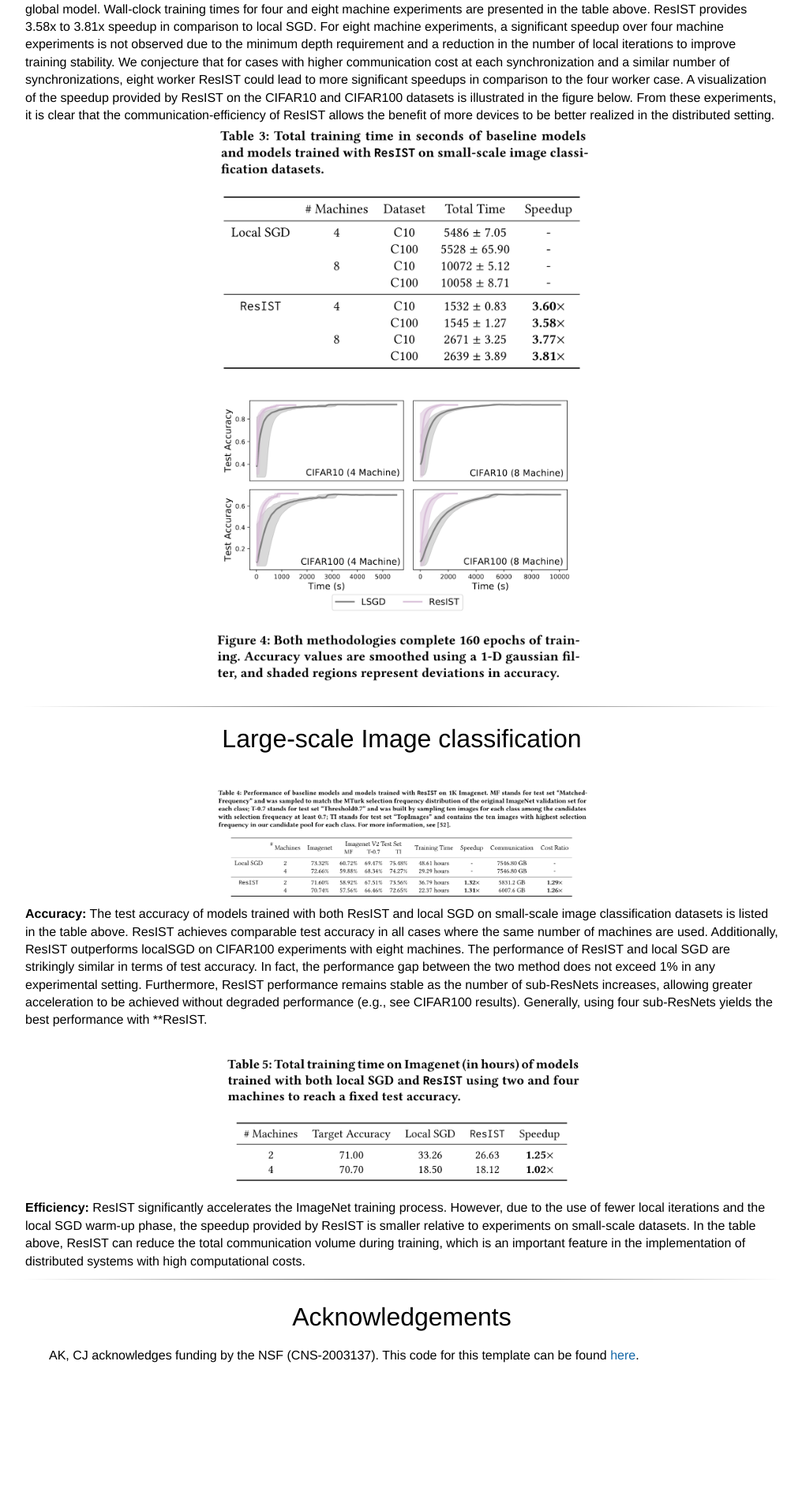
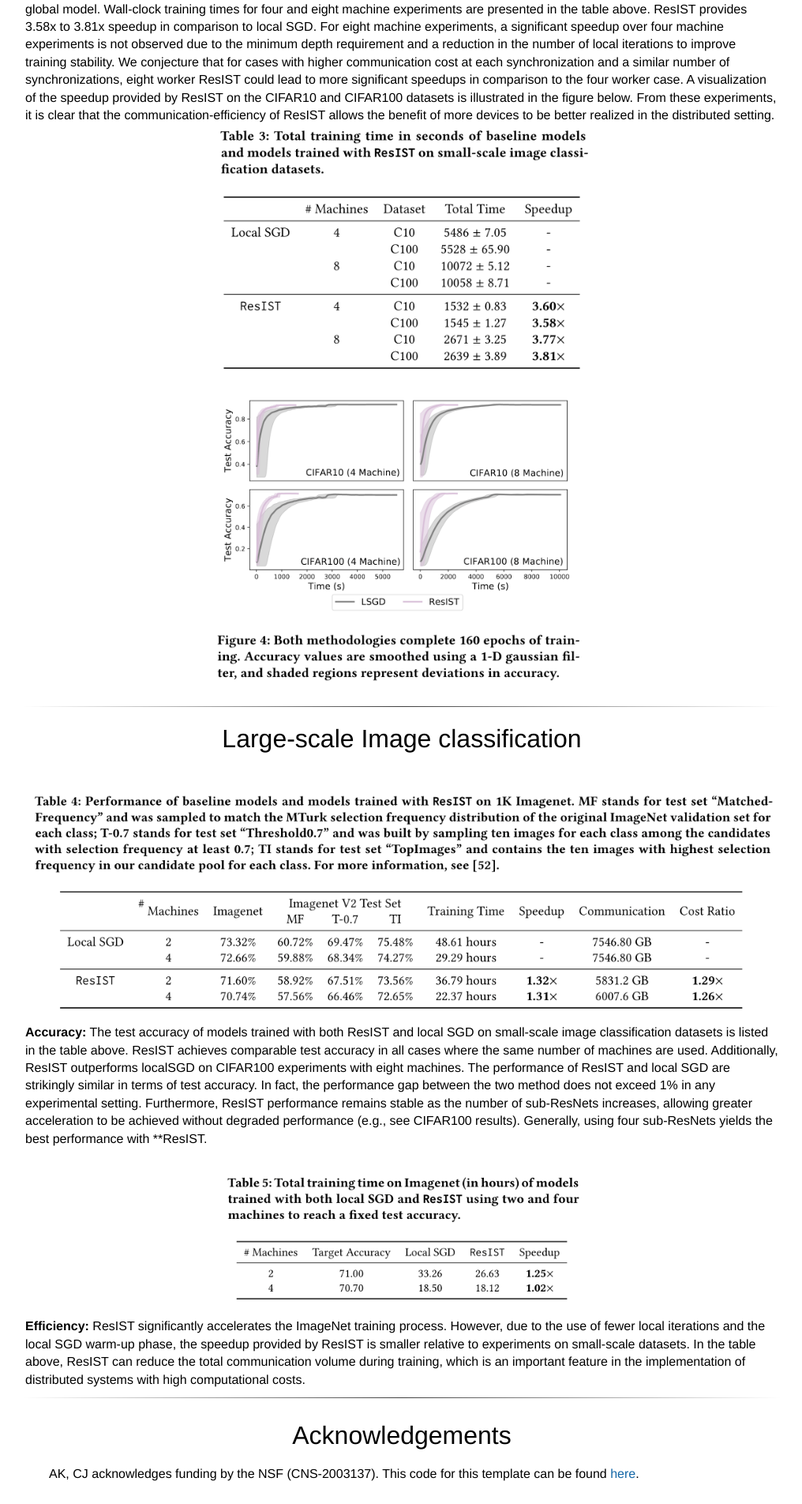
Before and after one commit to akyrillidis/ist, a Jekyll site: the page ResIST.html, which Jekyll copies as it is, in a window 1280 px wide. Shown: the part 2080-3984 px from the top of the page at 79% size, without its empty margins (131-1147 px from the left). Built offline with Jekyll 4.4.1, drawn with Linux system fonts in a browser that asks for light colours; some web fonts are replaced; before the commit the page ends 3834 px from its top, so only the background shows below that.

Commit message:
Update ResIST.html

```diff
--- a/ResIST.html
+++ b/ResIST.html
@@ -333,7 +333,7 @@
 	<br>
 	<td align=center width=960px>
 		<center>
-			<td><img class="round" style="width:480px" src="./assets/img/table_4.png"/></td>
+			<td><img class="round" style="width:960px" src="./assets/img/table_4.png"/></td>
 		</center>
 	</td>
 	<table align=center width=960px>
```
